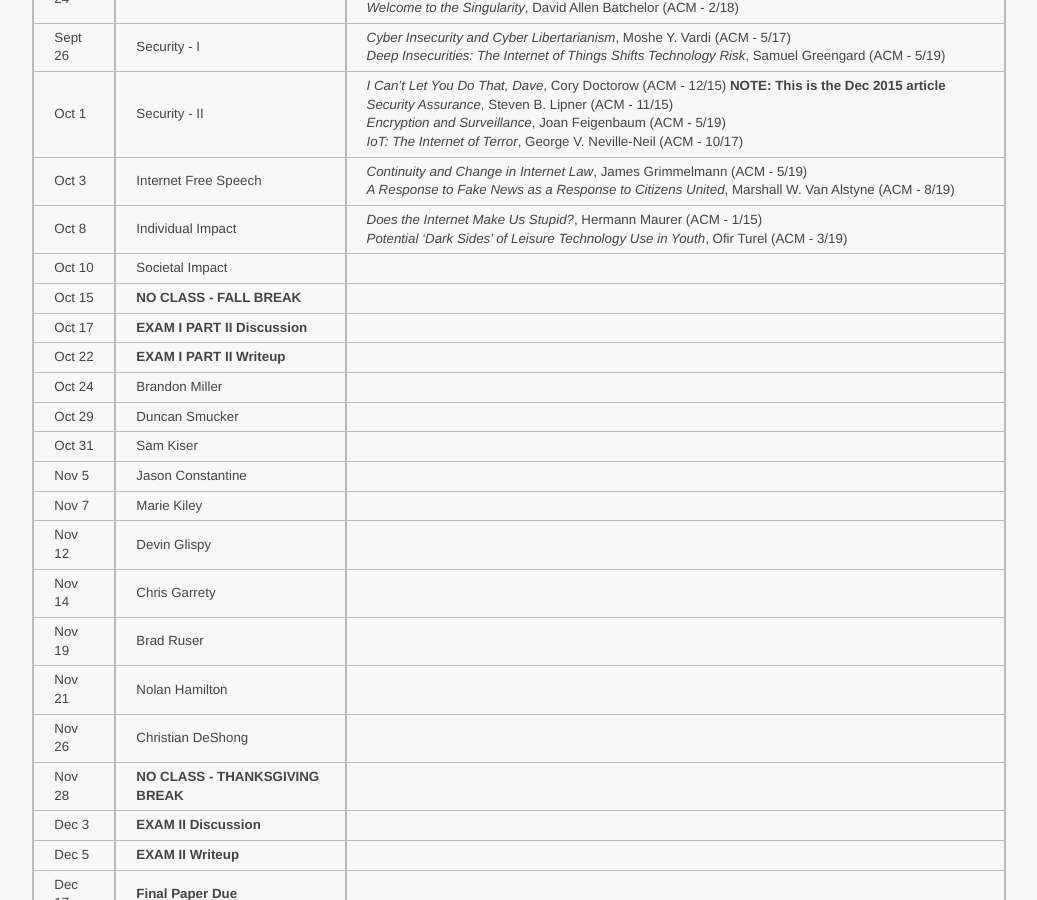
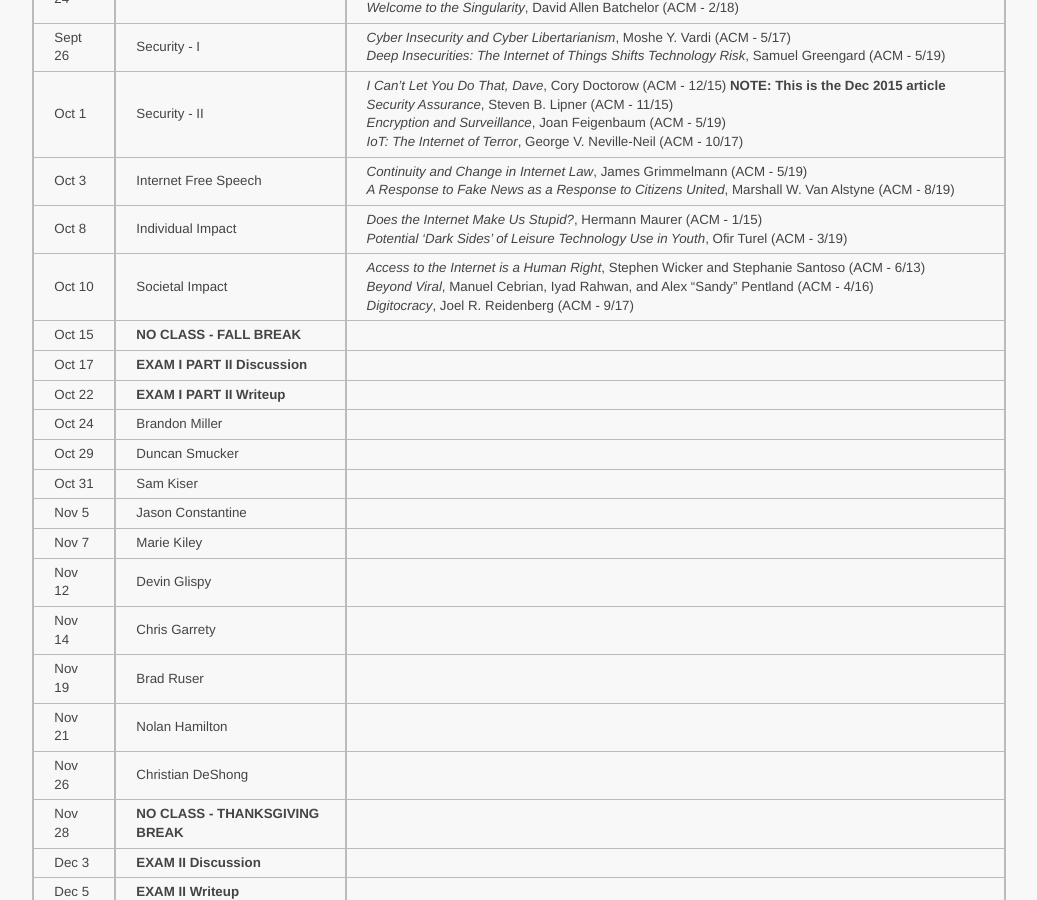
Before and after one commit to ycpcs/cs456-fall2019, a Jekyll site: the page built from schedule/index.md, in a window 1280 px wide and 900 px high, scrolled down 878 px. Shown: the whole window, without its empty margins (121-1158 px from the left). Built offline with Jekyll 4.4.1, drawn with Linux system fonts in a browser that asks for light colours.

Commit message:
add society articles
add society articles

```diff
--- a/schedule/index.md
+++ b/schedule/index.md
@@ -27,7 +27,7 @@ All reading materials can be accessed via [Schmidt Library](http://library.ycp.e
 > Oct 1   | Security - II       | *I Can't Let You Do That, Dave*, Cory Doctorow (ACM - 12/15) **NOTE: This is the Dec 2015 article** <br /> *Security Assurance*, Steven B. Lipner (ACM - 11/15) <br /> *Encryption and Surveillance*, Joan Feigenbaum (ACM - 5/19) <br /> *IoT: The Internet of Terror*, George V. Neville-Neil (ACM - 10/17)|
 > Oct 3   | Internet Free Speech | *Continuity and Change in Internet Law*, James Grimmelmann (ACM - 5/19) <br /> *A Response to Fake News as a Response to Citizens United*, Marshall W. Van Alstyne (ACM - 8/19) |
 > Oct 8   | Individual Impact    | *Does the Internet Make Us Stupid?*, Hermann Maurer (ACM - 1/15)  <br /> *Potential ‘Dark Sides’ of Leisure Technology Use in Youth*, Ofir Turel (ACM - 3/19)|
-> Oct 10  | Societal Impact      | |
+> Oct 10  | Societal Impact      | *Access to the Internet is a Human Right*, Stephen Wicker and Stephanie Santoso (ACM - 6/13) <br /> *Beyond Viral*, Manuel Cebrian, Iyad Rahwan, and Alex "Sandy" Pentland (ACM - 4/16) <br /> *Digitocracy*, Joel R. Reidenberg (ACM - 9/17)|
 > Oct 15  | **NO CLASS - FALL BREAK** | |
 > Oct 17  | **EXAM I PART II Discussion** | |
 > Oct 22  | **EXAM I PART II Writeup**    | |
```
